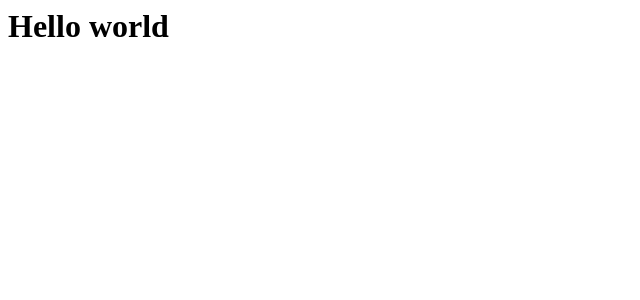
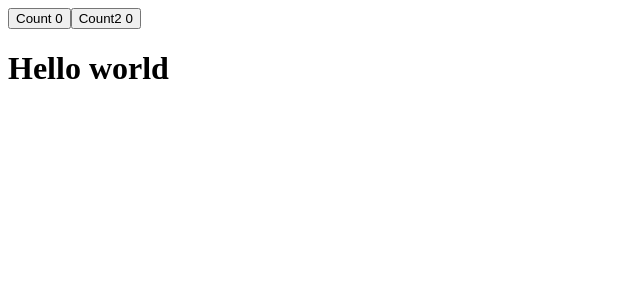
Before and after one commit to gavinbosch1/react-sandbox, a React app: page / in a window 1280 px wide. Shown: the top 300 px of the page, without its empty margins (0-640 px from the left). Built offline with nearby package versions, Linux system fonts and the light colour scheme.

Commit message:
Create context & useState()

```diff
--- /dev/null
+++ b/src/App/contexts/App.js
@@ -0,0 +1,7 @@
+import { createContext, useContext } from 'react';
+
+const Context = createContext(null);
+
+export const useAppContext = () => useContext(Context);
+
+export default Context;
--- a/src/App/index.js
+++ b/src/App/index.js
@@ -1,9 +1,18 @@
-import React from 'react';
+import React, { useState } from 'react';
+import Context from '@/contexts/App';
 
 const App = () => {
+	const [count, setCount] = useState(0);
+	const [count2, setCount2] = useState(0);
+
 	return (
 		<>
-			<h1>Hello world</h1>
+			<button onClick={() => setCount(count + 1)}>Count {count}</button>
+			<button onClick={() => setCount2(count2 + 1)}>Count2 {count2}</button>
+
+			<Context.Provider value={[count, setCount]}>
+				<h1>Hello world</h1>
+			</Context.Provider>
 		</>
 	);
 };
```
